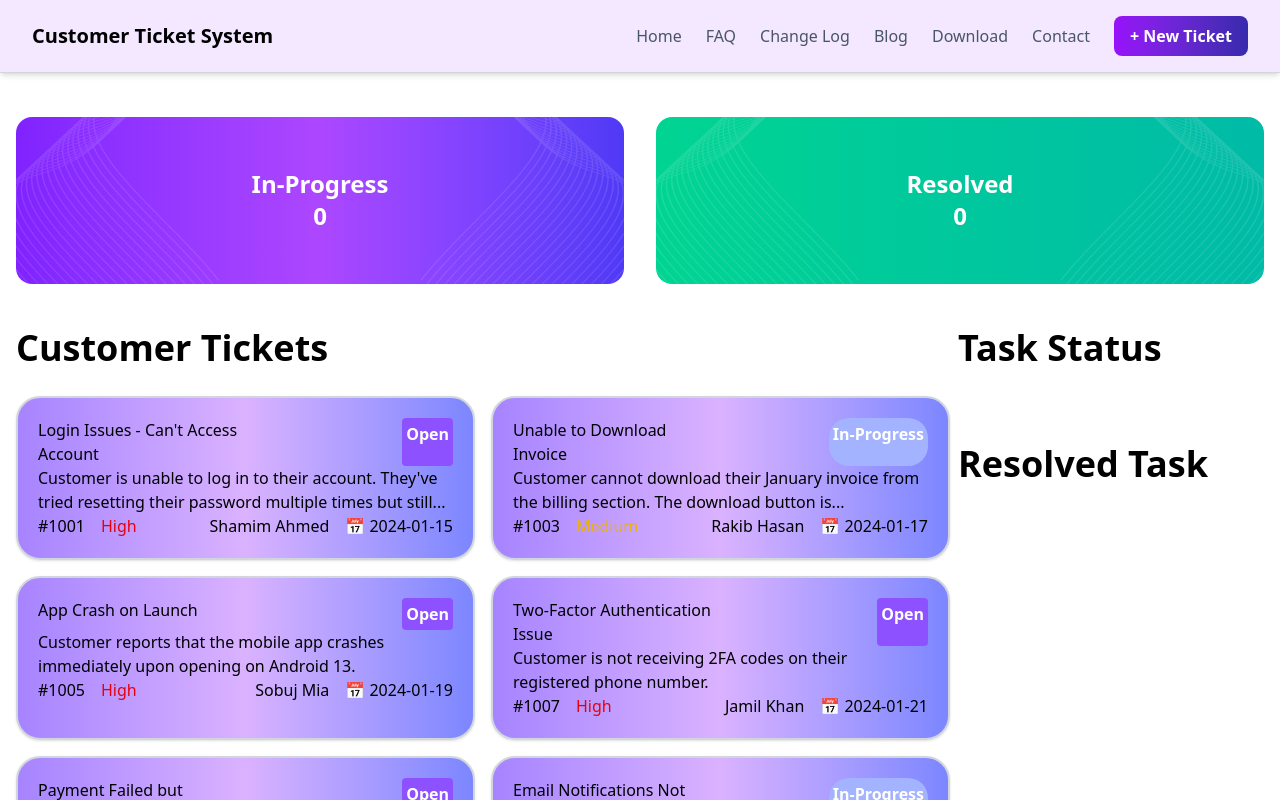
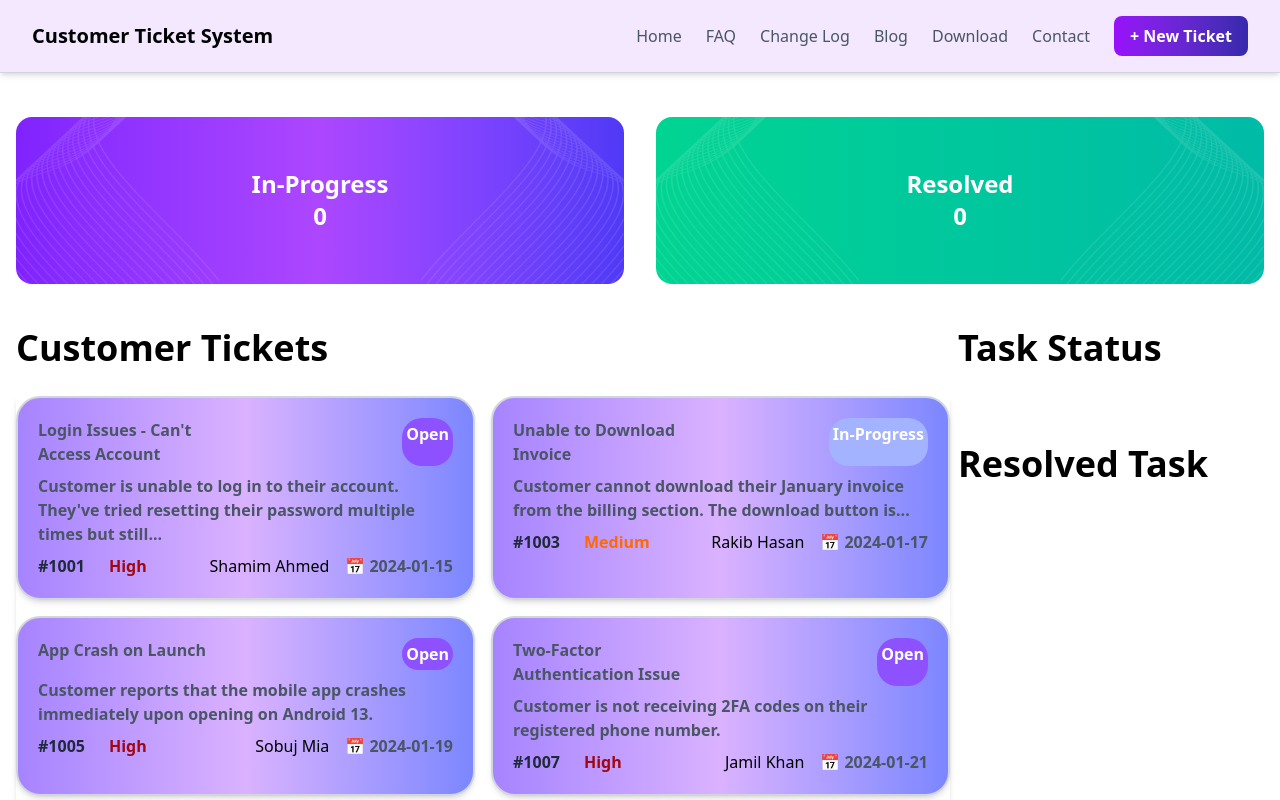
Before and after one commit to ShaheD922/customer-support-zone, a React (Vite) app: page / in a window 1280 px wide. Shown: the top 800 px of the page. Built offline with nearby package versions, Linux system fonts and the light colour scheme.

Commit message:
added a taskpart and functionality

```diff
--- a/src/components/CustomerTickets.jsx
+++ b/src/components/CustomerTickets.jsx
@@ -3,7 +3,7 @@ const CustomerTickets = ({ ticketss, handleCardClick }) => {
   return (
     <div>
       <p className="  text-2xl md:text-4xl font-bold">Customer Tickets</p>
-      <div className=" grid md:grid-cols-2 gap-4 mt-7">
+      <div className=" shadow-md grid md:grid-cols-2 gap-4 mt-7">
         {ticketss.map((ticket) => (
           <TicketCard
             key={ticket.id}
--- a/src/components/TicketCard.jsx
+++ b/src/components/TicketCard.jsx
@@ -2,28 +2,28 @@ const TicketCard = ({ ticket, handleCardClick }) => {
   return (
     <div
       onClick={() => handleCardClick(ticket)}
-      className="border-2 border-gray-300  card bg-gradient-to-r from-violet-400 via-purple-300 to-indigo-400 w-full shadow-sm cursor-pointer p-[20px] rounded-3xl"
+      className="border-2  border-gray-300  card bg-gradient-to-r from-violet-400 via-purple-300 to-indigo-400 w-full shadow-md cursor-pointer p-[20px] rounded-3xl"
     >
       <div className="card-body">
         <div className="grid grid-cols-2 items-stretch">
-          <h2 className="card-title">{ticket.title}</h2>
+          <h2 className="card-title font-semibold text-gray-600">{ticket.title}</h2>
         <p
   className={`justify-self-end ${
-    ticket.status === "Open" ? "bg-violet-500  font-semibold p-1 rounded text-white" : ""
+    ticket.status === "Open" ? "bg-violet-500  font-semibold p-1 rounded-[20px] text-white" : ""
   } ${ticket.status === "In-Progress" ? "bg-indigo-300 font-semibold text-white p-1 rounded-[20px]" : ""}`}
 >
   {ticket.status}
 </p>
         </div>
-        <p>{ticket.description}</p>
+        <p className=" font-semibold py-2 text-gray-600">{ticket.description}</p>
         <div className="flex justify-between">
           <div className="flex gap-4">
-            <p>{ticket.id}</p>
+            <p className=" font-semibold text-gray-800">{ticket.id}</p>
             <p
               className={`${
-                ticket.priority === "High" ? "text-red-600" : ""
-              } ${ticket.priority === "Medium" ? "text-yellow-500" : ""} ${
-                ticket.priority === "Low" ? "text-green-700" : ""
+                ticket.priority === "High" ? "text-red-800 font-bold px-2 " : ""
+              } ${ticket.priority === "Medium" ? "text-orange-500 font-bold px-2" : ""} ${
+                ticket.priority === "Low" ? "text-green-800 font-bold px-2" : ""
               }`}
             >
               {ticket.priority}
@@ -31,8 +31,8 @@ const TicketCard = ({ ticket, handleCardClick }) => {
           </div>
 
           <div className="flex gap-4">
-            <p>{ticket.assignee}</p>
-            <p className="flex gap-1 items-center">
+            <p className="">{ticket.assignee}</p>
+            <p className="flex gap-1 items-center font-semibold text-gray-600">
               📅 {ticket.date}
             </p>
           </div>
@@ -43,5 +43,3 @@ const TicketCard = ({ ticket, handleCardClick }) => {
 };
 
 export default TicketCard;
-
-//
```
